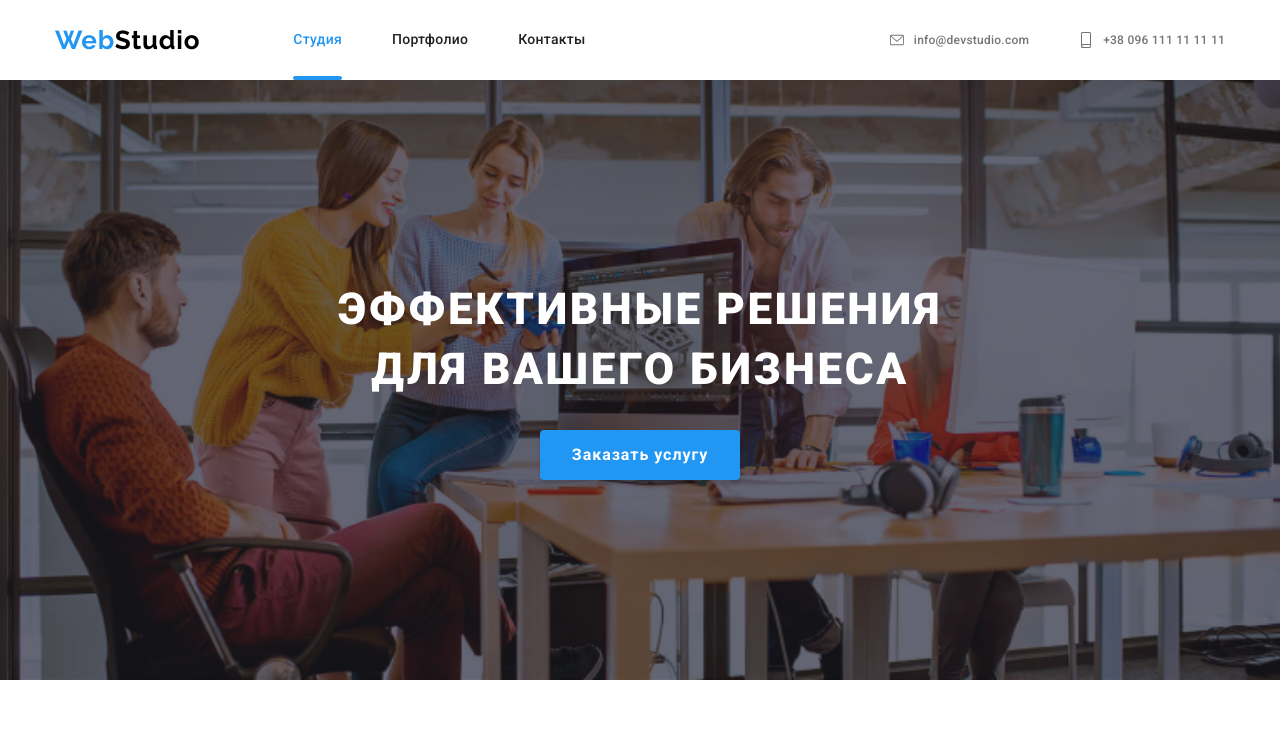
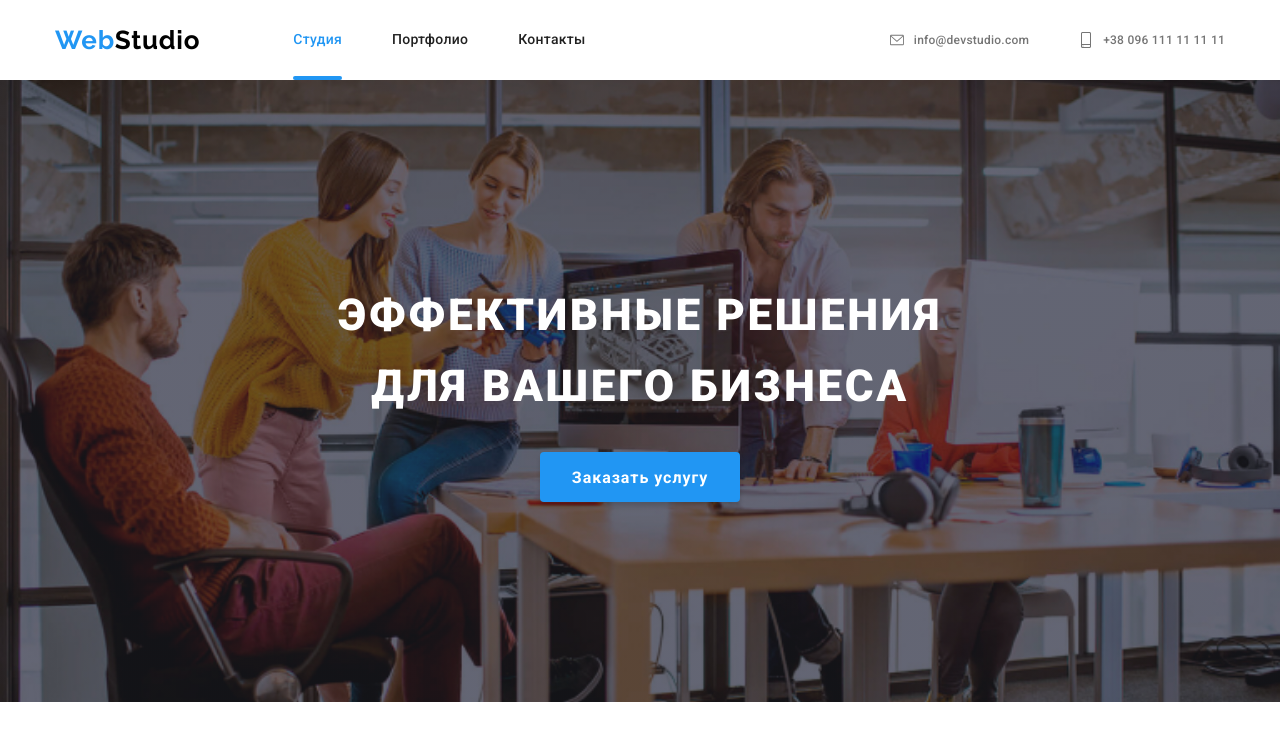
Before and after one commit to nina-strizhachenko/goit-markup-hw-08, a plain HTML site: page index.html in a window 1280 px wide. Shown: the top 737 px of the page. Drawn offline with nearby package versions, Linux system fonts and the light colour scheme.

Commit message:
dz-08-pravki-4

```diff
--- a/sass/components/_container.scss
+++ b/sass/components/_container.scss
@@ -1,7 +1,7 @@
 .container {
   padding: 0 15px;
   margin: 0 auto;
-  max-width: 480px;
+  max-width: 450px;
 }
 
 @media screen and (min-width: 768px) {
--- a/sass/components/_hero.scss
+++ b/sass/components/_hero.scss
@@ -24,7 +24,6 @@
   }
 }
 
-@media screen and (min-width: 320px) {
 .main-section__title {
   font-weight: 900;
   font-size: 26px;
@@ -32,7 +31,7 @@
   text-align: center;
   letter-spacing: 0.06em;
   text-transform: uppercase;
-  }
+  margin: 0 auto 30px;
 }
 
 @media screen and (min-width: 768px) {
@@ -44,13 +43,7 @@
 
 @media screen and (min-width: 768px) {
   .main-section__title {
-    font-weight: 900;
-    font-size: 26px;
-    line-height: 1.62;
-    text-align: center;
-    letter-spacing: 0.06em;
-    text-transform: uppercase;
-    margin: 0 auto 30px;
+    max-width: 360px;
   }
 }
 
@@ -63,13 +56,7 @@
 @media screen and (min-width: 1200px) {
   .main-section__title {
     max-width: 696px;
-    font-weight: 900;
     font-size: 44px;
-    line-height: 1.36;
-    margin: 0 auto 30px;
-    text-align: center;
-    letter-spacing: 0.06em;
-    text-transform: uppercase;
   }
 }
 @media screen and (max-width: 1199px) {
--- a/sass/components/_subscribe.scss
+++ b/sass/components/_subscribe.scss
@@ -1,14 +1,3 @@
-.subscribe {
-  @extend %d-flex;
-}
-
-@media screen and (min-width: 320px) {
-  .subscribe {
-    display: block;
-    padding-left: 15px;
-    padding-right: 15px;
-  }
-}
 @media screen and (min-width: 1200px) {
   .subscribe {
     display: flex;
```
Also changed, not shown: css/main.css, css/main.min.css, 2 other files. Lines whose indentation alone changed are shown as unchanged.
